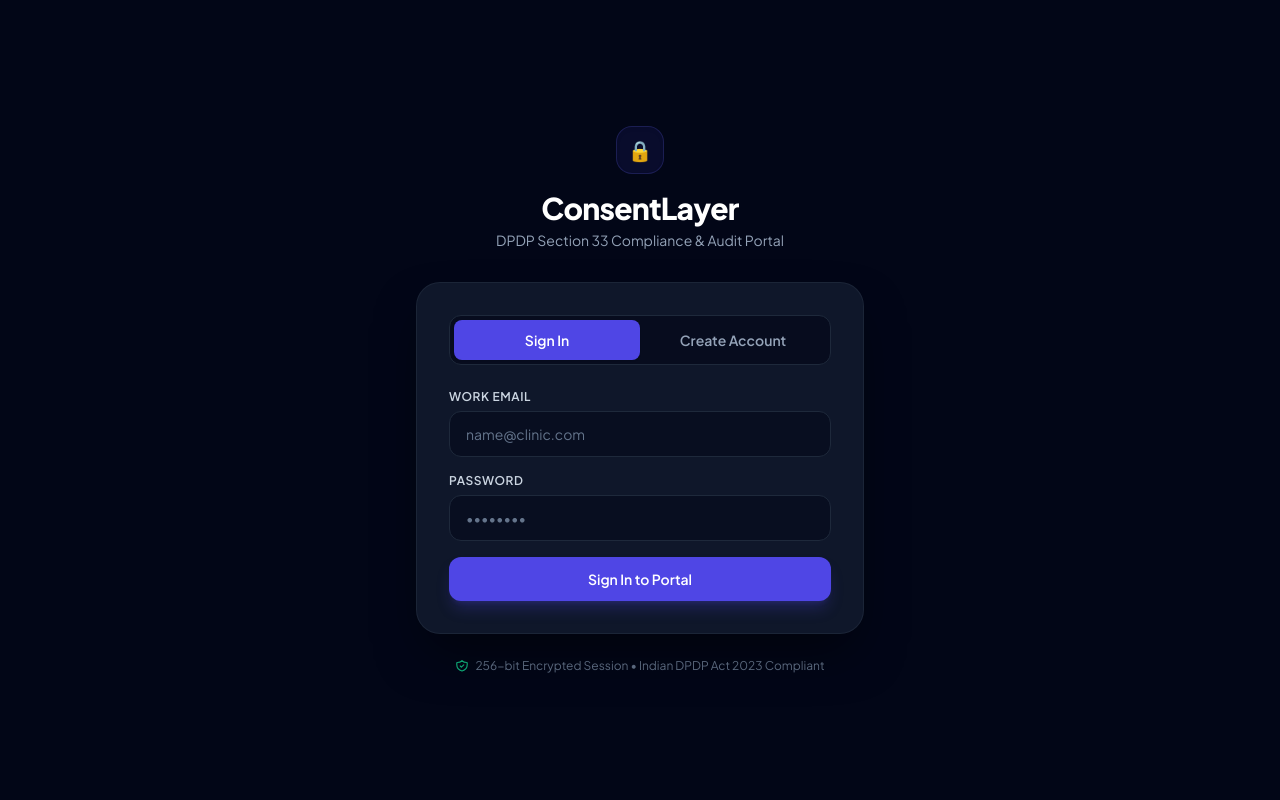
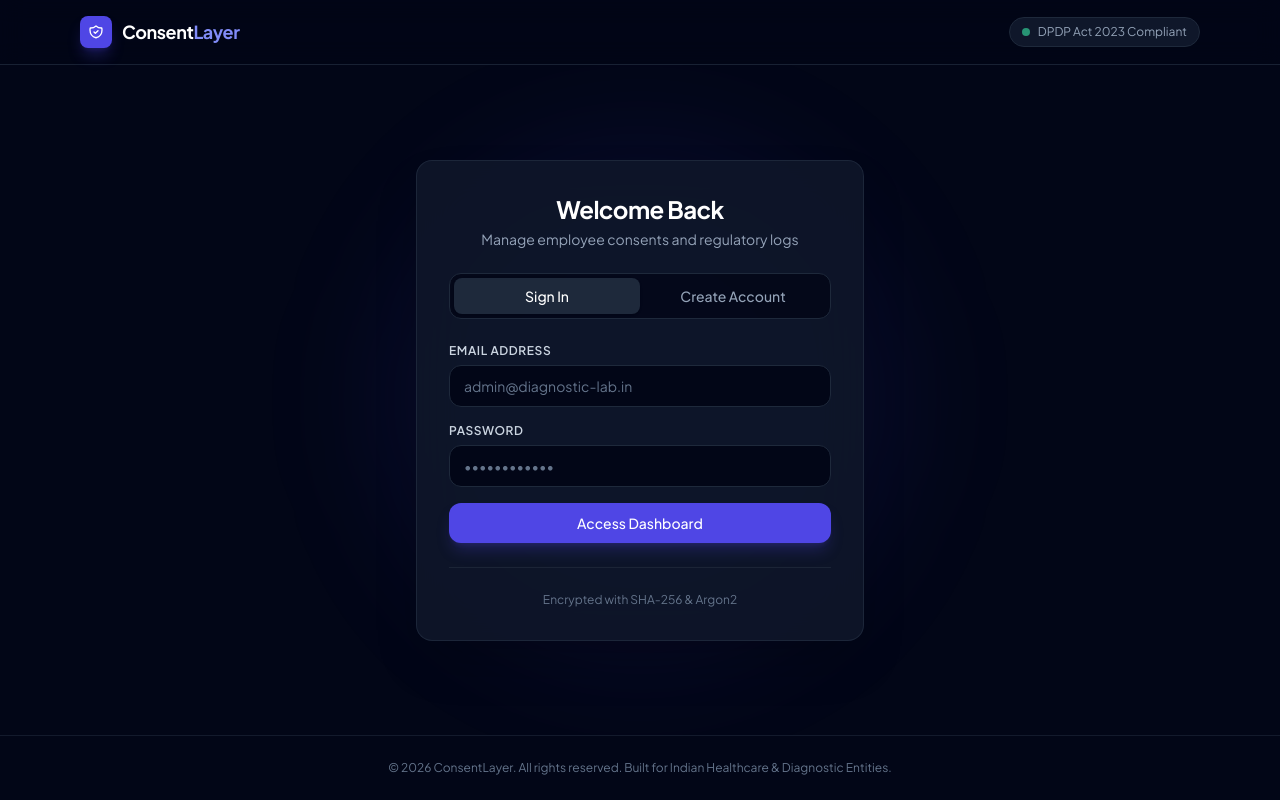
Before and after one commit to pratham-art-cell/dpdp-engine1, a FastAPI app: page /login in a window 1280 px wide. Run offline with FastAPI, Linux system fonts and the light colour scheme; some libraries are stand-ins or nearby versions.

Commit message:
Upgrade login UI to clean dark minimal theme

```diff
--- a/templates/login.html
+++ b/templates/login.html
@@ -3,112 +3,148 @@
 <head>
     <meta charset="UTF-8">
     <meta name="viewport" content="width=device-width, initial-scale=1.0">
-    <title>Sign In | DPDP Audit Engine</title>
+    <title>ConsentLayer — DPDP Compliance Portal</title>
+
+    <!-- Google tag (gtag.js) -->
+    <script async src="https://www.googletagmanager.com/gtag/js?id=G-XDD5LY3XDH"></script>
+    <script>
+      window.dataLayer = window.dataLayer || [];
+      function gtag(){dataLayer.push(arguments);}
+      gtag('js', new Date());
+
+      gtag('config', 'G-XDD5LY3XDH');
+    </script>
+
+    <!-- Tailwind CSS CDN -->
     <script src="https://cdn.tailwindcss.com"></script>
     <link rel="preconnect" href="https://fonts.googleapis.com">
     <link rel="preconnect" href="https://fonts.gstatic.com" crossorigin>
-    <link href="https://fonts.googleapis.com/css2?family=Plus+Jakarta+Sans:wght@400;500;600;700;800&display=swap" rel="stylesheet">
+    <link href="https://fonts.googleapis.com/css2?family=Plus+Jakarta+Sans:wght@400;500;600;700&display=swap" rel="stylesheet">
+
     <style>
-        body { font-family: 'Plus Jakarta Sans', sans-serif; }
+        body {
+            font-family: 'Plus Jakarta Sans', sans-serif;
+        }
     </style>
 </head>
-<body class="bg-slate-950 text-slate-100 flex items-center justify-center min-h-screen p-4 sm:p-6">
+<body class="bg-slate-950 text-slate-100 min-h-screen flex flex-col justify-between selection:bg-indigo-500 selection:text-white antialiased">
 
-    <div class="w-full max-w-md">
-        <!-- Brand Header -->
-        <div class="text-center mb-8">
-            <div class="inline-flex items-center justify-center w-12 h-12 rounded-2xl bg-indigo-600/10 border border-indigo-500/20 text-indigo-400 text-xl font-bold mb-4 shadow-inner">
-                🔒
+    <!-- Top Navigation Bar -->
+    <header class="w-full border-b border-slate-800/80 bg-slate-950/60 backdrop-blur-md sticky top-0 z-50">
+        <div class="max-w-6xl mx-auto px-4 h-16 flex items-center justify-between">
+            <div class="flex items-center space-x-2.5">
+                <div class="w-8 h-8 rounded-lg bg-indigo-600 flex items-center justify-center shadow-lg shadow-indigo-600/30">
+                    <svg class="w-4 h-4 text-white" fill="none" stroke="currentColor" viewBox="0 0 24 24">
+                        <path stroke-linecap="round" stroke-linejoin="round" stroke-width="2" d="M9 12l2 2 4-4m5.618-4.016A11.955 11.955 0 0112 2.944a11.955 11.955 0 01-8.618 3.04A12.02 12.02 0 003 9c0 5.591 3.824 10.29 9 11.622 5.176-1.332 9-6.03 9-11.622 0-1.042-.133-2.052-.382-3.016z"></path>
+                    </svg>
+                </div>
+                <span class="font-bold tracking-tight text-lg text-white">Consent<span class="text-indigo-400">Layer</span></span>
             </div>
-            <h1 class="text-2xl sm:text-3xl font-extrabold text-white tracking-tight">ConsentLayer</h1>
-            <p class="text-xs sm:text-sm text-slate-400 mt-1">DPDP Section 33 Compliance & Audit Portal</p>
+            <div class="flex items-center space-x-2 text-xs text-slate-400 bg-slate-900 border border-slate-800 px-3 py-1.5 rounded-full">
+                <span class="w-2 h-2 rounded-full bg-emerald-400 animate-pulse"></span>
+                <span>DPDP Act 2023 Compliant</span>
+            </div>
         </div>
+    </header>
 
-        <!-- Auth Card -->
-        <div class="bg-slate-900 border border-slate-800/80 rounded-3xl p-6 sm:p-8 shadow-2xl shadow-black/50 backdrop-blur-xl">
+    <!-- Main Auth Card Container -->
+    <main class="flex-1 flex items-center justify-center px-4 py-12 relative overflow-hidden">
+        <!-- Subtle Glow Effect -->
+        <div class="absolute top-1/2 left-1/2 -translate-x-1/2 -translate-y-1/2 w-[500px] h-[500px] bg-indigo-600/10 rounded-full blur-3xl pointer-events-none"></div>
+
+        <div class="w-full max-w-md bg-slate-900/90 border border-slate-800/90 rounded-2xl p-8 shadow-2xl backdrop-blur-xl relative z-10">
+
+            <!-- Auth Title -->
+            <div class="text-center mb-6">
+                <h1 class="text-2xl font-bold tracking-tight text-white">Welcome Back</h1>
+                <p class="text-slate-400 text-sm mt-1">Manage employee consents and regulatory logs</p>
+            </div>
 
             <!-- Tab Switcher -->
-            <div class="grid grid-cols-2 p-1 mb-6 bg-slate-950/60 rounded-xl border border-slate-800">
-                <button type="button" id="tab-login-btn" onclick="setAuthTab('login')"
-                        class="py-2.5 text-xs sm:text-sm font-semibold rounded-lg transition-all duration-200 bg-indigo-600 text-white shadow-sm">
+            <div class="grid grid-cols-2 bg-slate-950/80 p-1 rounded-xl border border-slate-800 mb-6 text-sm">
+                <button type="button" id="tab-login" onclick="switchAuthTab('login')" class="py-2 rounded-lg font-medium text-white bg-slate-800 shadow transition-all duration-150">
                     Sign In
                 </button>
-                <button type="button" id="tab-signup-btn" onclick="setAuthTab('signup')"
-                        class="py-2.5 text-xs sm:text-sm font-semibold rounded-lg transition-all duration-200 text-slate-400 hover:text-slate-200">
+                <button type="button" id="tab-signup" onclick="switchAuthTab('signup')" class="py-2 rounded-lg font-medium text-slate-400 hover:text-slate-200 transition-all duration-150">
                     Create Account
                 </button>
             </div>
 
+            <!-- Error / Notification Banner -->
+            <div id="auth-alert" class="hidden mb-4 p-3 rounded-lg text-xs font-medium border"></div>
+
             <!-- Login Form -->
-            <form id="form-login" action="/login" method="POST" class="space-y-4">
+            <form id="login-form" action="/auth/login" method="POST" class="space-y-4">
                 <div>
-                    <label class="block text-xs font-semibold text-slate-300 uppercase tracking-wider mb-1.5">Work Email</label>
-                    <input type="email" name="email" required placeholder="name@clinic.com"
-                           class="w-full px-4 py-3 bg-slate-950/50 border border-slate-800 rounded-xl text-sm text-slate-100 placeholder-slate-500 focus:outline-none focus:border-indigo-500 focus:ring-1 focus:ring-indigo-500 transition-colors">
+                    <label class="block text-xs font-semibold text-slate-300 uppercase tracking-wider mb-1.5" for="login-email">Email Address</label>
+                    <input type="email" id="login-email" name="email" required placeholder="admin@diagnostic-lab.in"
+                           class="w-full px-3.5 py-2.5 bg-slate-950 border border-slate-800 rounded-xl text-slate-100 placeholder-slate-500 text-sm focus:outline-none focus:ring-2 focus:ring-indigo-500 focus:border-transparent transition-all">
                 </div>
 
                 <div>
                     <div class="flex items-center justify-between mb-1.5">
-                        <label class="block text-xs font-semibold text-slate-300 uppercase tracking-wider">Password</label>
+                        <label class="block text-xs font-semibold text-slate-300 uppercase tracking-wider" for="login-password">Password</label>
                     </div>
-                    <input type="password" name="password" required placeholder="••••••••"
-                           class="w-full px-4 py-3 bg-slate-950/50 border border-slate-800 rounded-xl text-sm text-slate-100 placeholder-slate-500 focus:outline-none focus:border-indigo-500 focus:ring-1 focus:ring-indigo-500 transition-colors">
+                    <input type="password" id="login-password" name="password" required placeholder="••••••••••••"
+                           class="w-full px-3.5 py-2.5 bg-slate-950 border border-slate-800 rounded-xl text-slate-100 placeholder-slate-500 text-sm focus:outline-none focus:ring-2 focus:ring-indigo-500 focus:border-transparent transition-all">
                 </div>
 
-                <button type="submit"
-                        class="w-full mt-2 py-3 px-4 bg-indigo-600 hover:bg-indigo-500 text-white text-sm font-semibold rounded-xl shadow-lg shadow-indigo-600/25 transition-all duration-200 focus:outline-none focus:ring-2 focus:ring-indigo-500 focus:ring-offset-2 focus:ring-offset-slate-900">
-                    Sign In to Portal
+                <button type="submit" class="w-full py-2.5 px-4 bg-indigo-600 hover:bg-indigo-500 text-white font-medium text-sm rounded-xl shadow-lg shadow-indigo-600/25 transition-all duration-150 active:scale-[0.98] mt-2">
+                    Access Dashboard
                 </button>
             </form>
 
-            <!-- Signup Form (Hidden by default) -->
-            <form id="form-signup" action="/signup" method="POST" class="space-y-4 hidden">
+            <!-- Signup Form (Hidden by Default) -->
+            <form id="signup-form" action="/auth/signup" method="POST" class="space-y-4 hidden">
                 <div>
-                    <label class="block text-xs font-semibold text-slate-300 uppercase tracking-wider mb-1.5">Clinic / Work Email</label>
-                    <input type="email" name="email" required placeholder="admin@clinic.com"
-                           class="w-full px-4 py-3 bg-slate-950/50 border border-slate-800 rounded-xl text-sm text-slate-100 placeholder-slate-500 focus:outline-none focus:border-indigo-500 focus:ring-1 focus:ring-indigo-500 transition-colors">
+                    <label class="block text-xs font-semibold text-slate-300 uppercase tracking-wider mb-1.5" for="signup-email">Business / Admin Email</label>
+                    <input type="email" id="signup-email" name="email" required placeholder="admin@diagnostic-lab.in"
+                           class="w-full px-3.5 py-2.5 bg-slate-950 border border-slate-800 rounded-xl text-slate-100 placeholder-slate-500 text-sm focus:outline-none focus:ring-2 focus:ring-indigo-500 focus:border-transparent transition-all">
                 </div>
 
                 <div>
-                    <label class="block text-xs font-semibold text-slate-300 uppercase tracking-wider mb-1.5">Create Master Password</label>
-                    <input type="password" name="password" required placeholder="At least 8 characters" minlength="8"
-                           class="w-full px-4 py-3 bg-slate-950/50 border border-slate-800 rounded-xl text-sm text-slate-100 placeholder-slate-500 focus:outline-none focus:border-indigo-500 focus:ring-1 focus:ring-indigo-500 transition-colors">
+                    <label class="block text-xs font-semibold text-slate-300 uppercase tracking-wider mb-1.5" for="signup-password">Choose Password</label>
+                    <input type="password" id="signup-password" name="password" required minlength="6" placeholder="At least 6 characters"
+                           class="w-full px-3.5 py-2.5 bg-slate-950 border border-slate-800 rounded-xl text-slate-100 placeholder-slate-500 text-sm focus:outline-none focus:ring-2 focus:ring-indigo-500 focus:border-transparent transition-all">
                 </div>
 
-                <button type="submit"
-                        class="w-full mt-2 py-3 px-4 bg-emerald-600 hover:bg-emerald-500 text-white text-sm font-semibold rounded-xl shadow-lg shadow-emerald-600/25 transition-all duration-200 focus:outline-none focus:ring-2 focus:ring-emerald-500 focus:ring-offset-2 focus:ring-offset-slate-900">
-                    Register New Tenant
+                <button type="submit" class="w-full py-2.5 px-4 bg-emerald-600 hover:bg-emerald-500 text-white font-medium text-sm rounded-xl shadow-lg shadow-emerald-600/25 transition-all duration-150 active:scale-[0.98] mt-2">
+                    Create Production Workspace
                 </button>
             </form>
 
+            <!-- Footer Meta Info -->
+            <div class="mt-6 pt-6 border-t border-slate-800/80 text-center text-xs text-slate-500">
+                <span>Encrypted with SHA-256 & Argon2</span>
+            </div>
         </div>
+    </main>
 
-        <!-- Security Footer -->
-        <p class="text-center text-xs text-slate-500 mt-6 flex items-center justify-center gap-1.5">
-            <svg class="w-3.5 h-3.5 text-emerald-500 inline" fill="none" stroke="currentColor" viewBox="0 0 24 24">
-                <path stroke-linecap="round" stroke-linejoin="round" stroke-width="2" d="M9 12l2 2 4-4m5.618-4.016A11.955 11.955 0 0112 2.944a11.955 11.955 0 01-8.618 3.04A12.02 12.02 0 003 9c0 5.591 3.824 10.29 9 11.622 5.176-1.332 9-6.03 9-11.622 0-1.042-.133-2.052-.382-3.016z"></path>
-            </svg>
-            256-bit Encrypted Session • Indian DPDP Act 2023 Compliant
-        </p>
-    </div>
+    <!-- Footer -->
+    <footer class="w-full border-t border-slate-800/60 py-6 text-center text-xs text-slate-500">
+        <p>© 2026 ConsentLayer. All rights reserved. Built for Indian Healthcare & Diagnostic Entities.</p>
+    </footer>
 
+    <!-- Interactive Script -->
     <script>
-        function setAuthTab(tab) {
-            const loginForm = document.getElementById('form-login');
-            const signupForm = document.getElementById('form-signup');
-            const loginBtn = document.getElementById('tab-login-btn');
-            const signupBtn = document.getElementById('tab-signup-btn');
+        function switchAuthTab(mode) {
+            const loginForm = document.getElementById('login-form');
+            const signupForm = document.getElementById('signup-form');
+            const tabLogin = document.getElementById('tab-login');
+            const tabSignup = document.getElementById('tab-signup');
 
-            if (tab === 'login') {
+            if (mode === 'login') {
                 loginForm.classList.remove('hidden');
                 signupForm.classList.add('hidden');
-                loginBtn.className = 'py-2.5 text-xs sm:text-sm font-semibold rounded-lg transition-all duration-200 bg-indigo-600 text-white shadow-sm';
-                signupBtn.className = 'py-2.5 text-xs sm:text-sm font-semibold rounded-lg transition-all duration-200 text-slate-400 hover:text-slate-200';
+
+                tabLogin.className = "py-2 rounded-lg font-medium text-white bg-slate-800 shadow transition-all duration-150";
+                tabSignup.className = "py-2 rounded-lg font-medium text-slate-400 hover:text-slate-200 transition-all duration-150";
             } else {
                 loginForm.classList.add('hidden');
                 signupForm.classList.remove('hidden');
-                signupBtn.className = 'py-2.5 text-xs sm:text-sm font-semibold rounded-lg transition-all duration-200 bg-indigo-600 text-white shadow-sm';
-                loginBtn.className = 'py-2.5 text-xs sm:text-sm font-semibold rounded-lg transition-all duration-200 text-slate-400 hover:text-slate-200';
+
+                tabSignup.className = "py-2 rounded-lg font-medium text-white bg-slate-800 shadow transition-all duration-150";
+                tabLogin.className = "py-2 rounded-lg font-medium text-slate-400 hover:text-slate-200 transition-all duration-150";
             }
         }
     </script>
```
